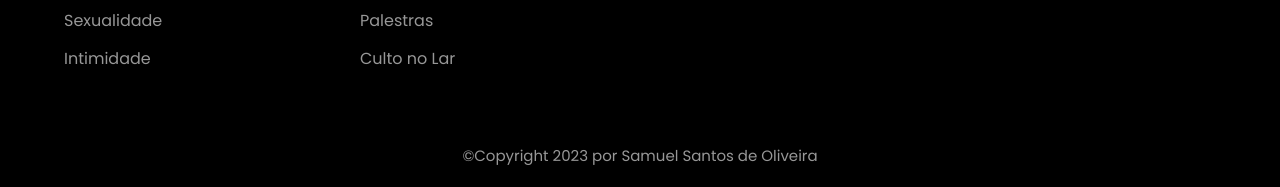
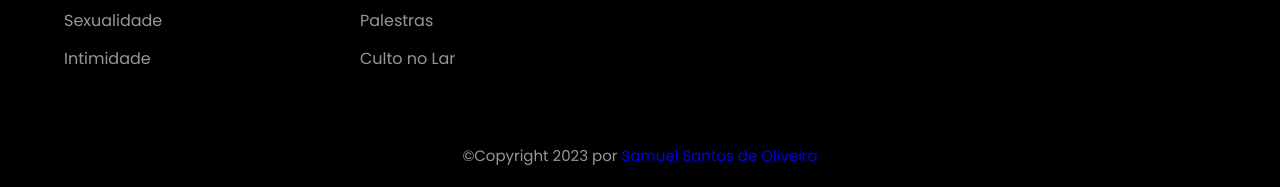
Before and after one commit to samuxka/siteIBME, a plain HTML site: page index.html in a window 1280 px wide. Shown: the part 3524-3711 px from the top of the page. Drawn offline with nearby package versions, Linux system fonts and the light colour scheme.

Commit message:
Update index.html

```diff
--- a/index.html
+++ b/index.html
@@ -168,7 +168,7 @@
     </section>
 
     <div class="copyright">
-        <p>&copy;Copyright 2023 por Samuel Santos de Oliveira</p>
+        <p>&copy;Copyright 2023 por <a href="https://www.instagram.com/samukajj/">Samuel Santos de Oliveira</a></p>
     </div>
 
     <script src="javascript/script.js"></script>
```
